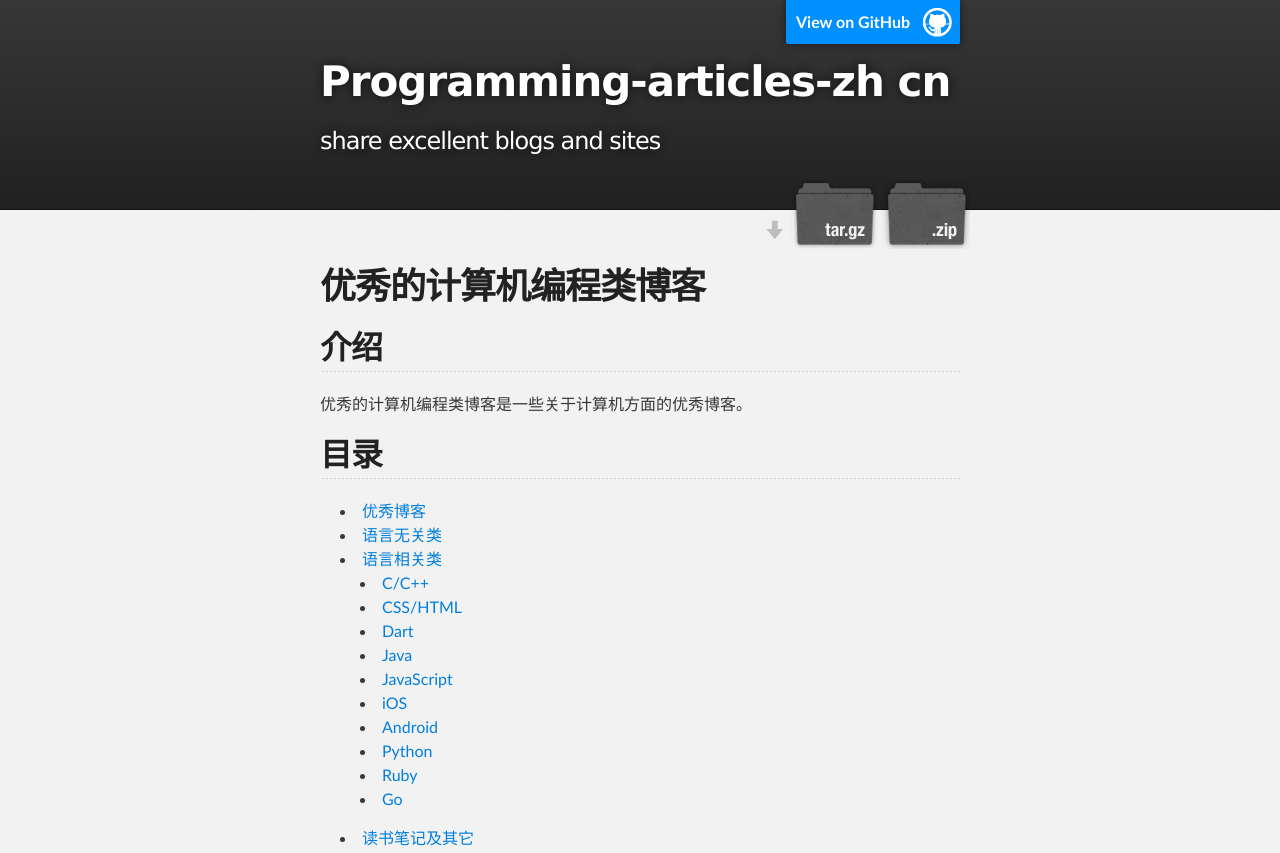
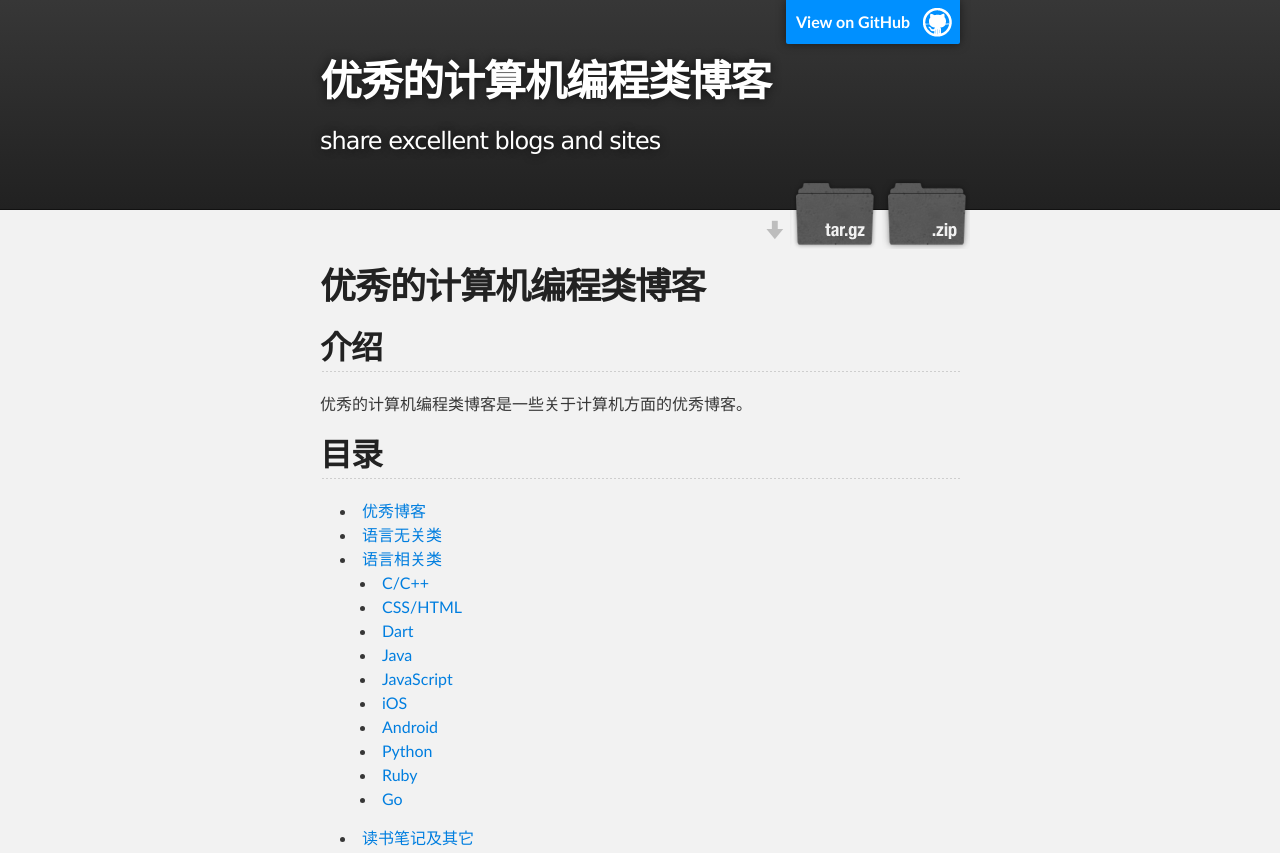
Before and after one commit to edagarli/tuiblogs, a plain HTML site: page index.html in a window 1280 px wide. Shown: the top 853 px of the page. Drawn offline with Linux system fonts and the light colour scheme.

Commit message:
Update index.html

```diff
--- a/index.html
+++ b/index.html
@@ -18,7 +18,7 @@
         <header class="inner">
           <a id="forkme_banner" href="https://github.com/edagarli/programming-articles-zh_CN">View on GitHub</a>
 
-          <h1 id="project_title">Programming-articles-zh cn</h1>
+          <h1 id="project_title">优秀的计算机编程类博客</h1>
           <h2 id="project_tagline">share excellent blogs and sites</h2>
 
             <section id="downloads">
```
